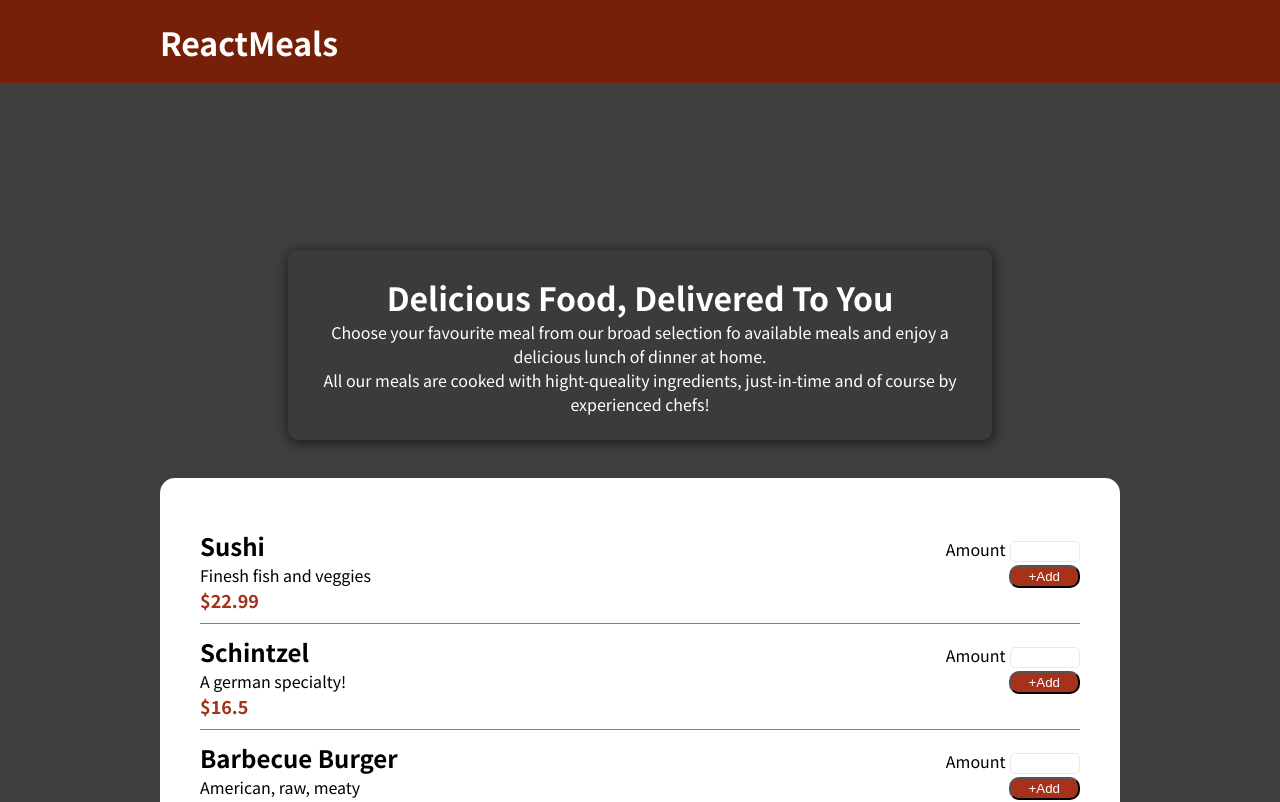
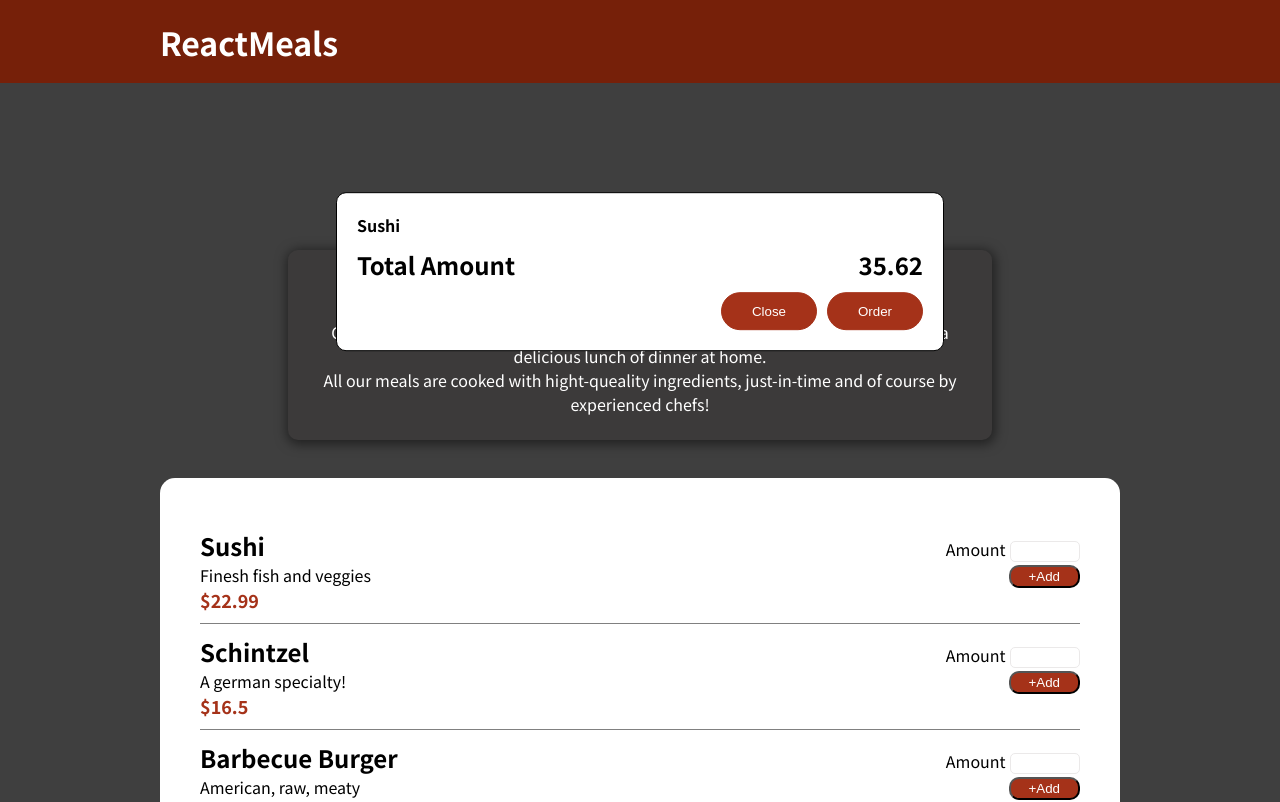
Before and after one commit to myrnd-vivek/restaurant-app, a React (Create React App) app: page / in a window 1280 px wide. Shown: the top 802 px of the page. Built offline with nearby package versions, Linux system fonts and the light colour scheme.

Commit message:
Added order meal confirmation  popup

```diff
--- a/public/index.html
+++ b/public/index.html
@@ -29,6 +29,7 @@
   <body>
     <noscript>You need to enable JavaScript to run this app.</noscript>
     <div id="root"></div>
+    <div id="overlay"></div>
     <!--
       This HTML file is a template.
       If you open it directly in the browser, you will see an empty page.
--- a/src/App.js
+++ b/src/App.js
@@ -1,6 +1,8 @@
+import { createPortal } from "react-dom";
 import Header from "./components/Layout/Header/Header";
 import Summary from "./components/Layout/Summary/Summary";
 import MealItems from "./components/Meals/MealItems/MealItems";
+import AddCart from "./components/Cart/AddCart";
 
 function App() {
   return (
@@ -8,6 +10,12 @@ function App() {
       <Header />
       <Summary />
       <MealItems />
+      {
+        createPortal(
+          <AddCart />,
+          document.getElementById("overlay")
+        )
+      }
     </>
   );
 }
--- /dev/null
+++ b/src/components/Cart/AddCart.css
@@ -0,0 +1,46 @@
+.container {
+  display: flex;
+  flex-direction: column;
+  width: 38rem;
+  position: fixed;
+  top: 30%;
+  left: 50%;
+  transform: translate(-50%,-30%);
+  background-color: white;
+  z-index: 9999;
+  border-radius: 10px;
+  padding: 20px;
+  border: 1px solid black;
+}
+
+.container__title {
+
+}
+
+.container__amount {
+  display: flex;
+  justify-content: space-between;
+  margin: 10px 0;
+}
+
+.container__btn {
+  display: flex;
+  justify-content: flex-end;
+}
+
+.btn {
+  border-radius: 20px;
+  width: 6rem;
+  height: 2.4rem;
+  margin-left: 10px;
+  padding: 6px;
+  background-color: #a53219;
+  border: 1px solid #a53219;
+  color: white;
+  cursor: pointer;
+}
+
+.btn:hover {
+  color: #a53219;
+  background-color: white;
+}
--- /dev/null
+++ b/src/components/Cart/AddCart.jsx
@@ -0,0 +1,20 @@
+import React from 'react'
+import "./AddCart.css"
+
+const AddCart = () => {
+  return (
+    <div className='container'>
+      <h4 className='container__title'>Sushi</h4>
+      <div className='container__amount'>
+        <h2>Total Amount</h2>
+        <h2>35.62</h2>
+      </div>
+      <div className='container__btn'>
+        <button className='btn'>Close</button>
+        <button className='btn'>Order</button>
+      </div>
+    </div>
+  )
+}
+
+export default AddCart
```
